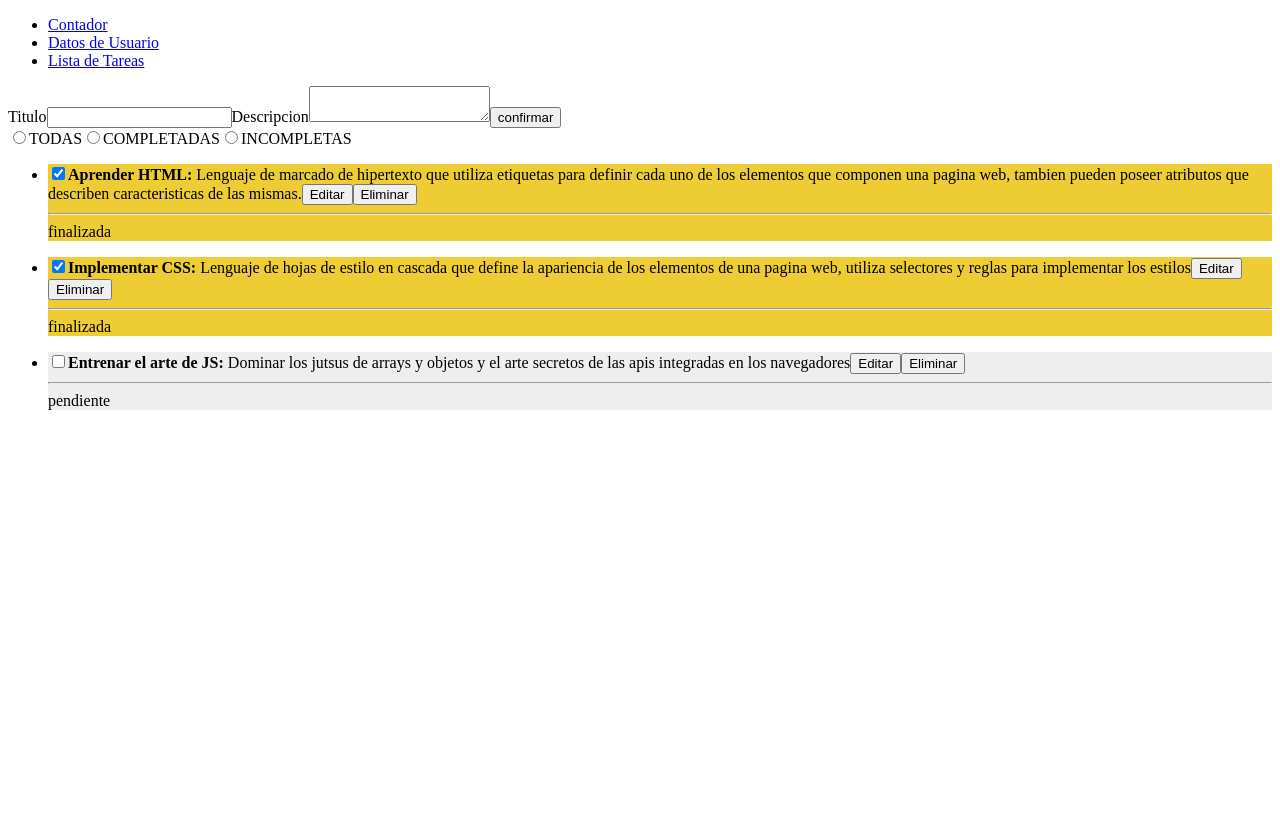
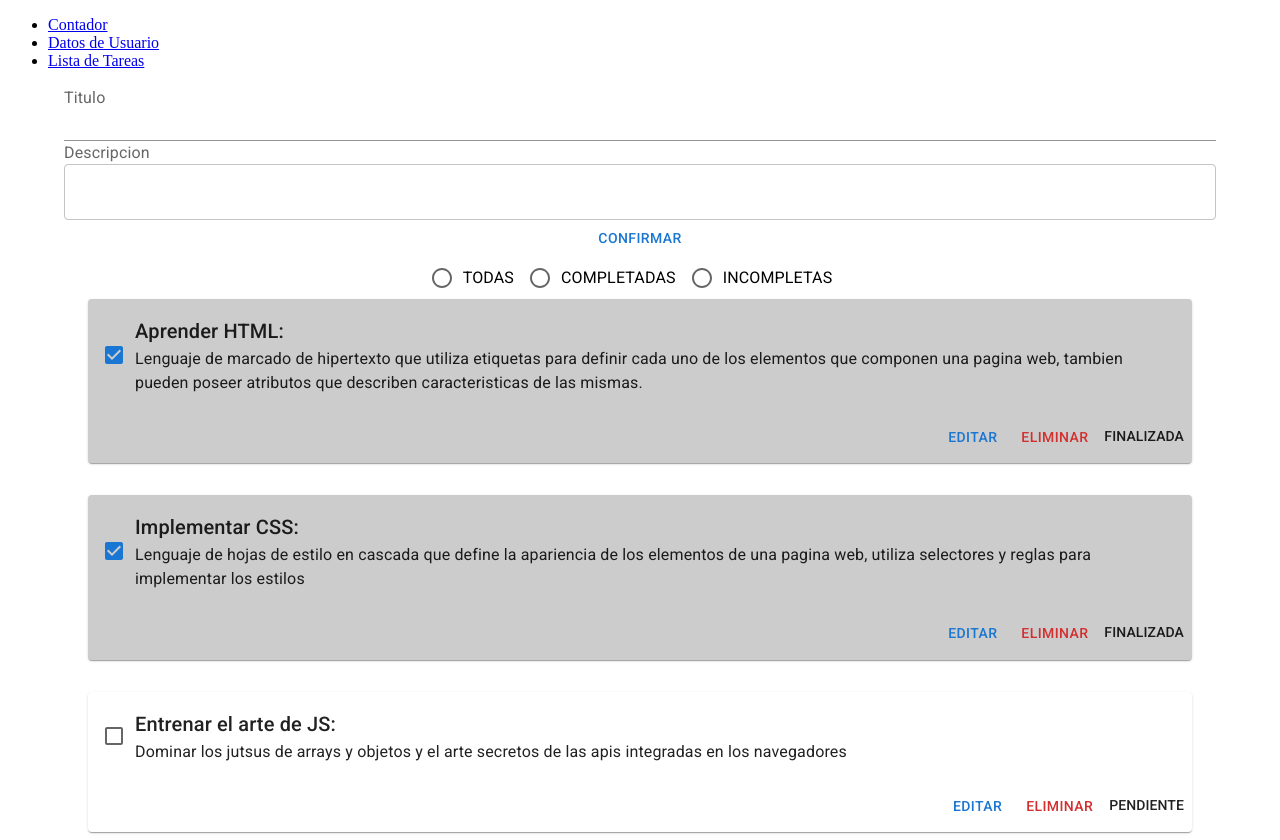
Before and after one commit to fpescar-lxv14/reactjs, a React (Vite) app: page /todos in a window 1280 px wide. Before the commit the page ends 800 px from the top, so only its background shows below. Built offline with nearby package versions, Linux system fonts and the light colour scheme.

Commit message:
implementar mui en contador y sesion

```diff
--- a/package.json
+++ b/package.json
@@ -13,6 +13,7 @@
   "dependencies": {
     "@emotion/react": "^11.13.5",
     "@emotion/styled": "^11.13.5",
+    "@fontsource/roboto": "^5.1.0",
     "@mui/icons-material": "^6.1.10",
     "@mui/material": "^6.1.10",
     "@reduxjs/toolkit": "^2.4.0",
--- a/src/components/Counter.jsx
+++ b/src/components/Counter.jsx
@@ -1,5 +1,8 @@
 import { useDispatch, useSelector } from "react-redux"
 import { increment, decrement, setnumber } from "../store/counterSlice"
+
+import { Button, Input } from "@mui/material";
+// import { AddIcon, RemoveIcon } from "@mui/icons-material"
 
 export default function Counter () {
     const dispatch = useDispatch();
@@ -8,10 +11,14 @@ export default function Counter () {
     return(
     <section>
         <h2>Contador: { number }</h2>
-        <button onClick={()=>handle(decrement,1)}>-</button>
-        <input type="number"
+        <Button variant="contained" color="error" onClick={()=>handle(decrement,1)}>
+            {/* <RemoveIcon/> */} -
+        </Button>
+        <Input type="number" variant="filled"
             onChange={({target}) => handle(setnumber, Number(target.value))}
             value={number}/>
-        <button onClick={()=>handle(increment,1)}>+</button>
+        <Button variant="contained" color="success" onClick={()=>handle(increment,1)}>
+            {/* <AddIcon/> */} +
+        </Button>
     </section>
 )}
--- a/src/components/Session/SessionData.jsx
+++ b/src/components/Session/SessionData.jsx
@@ -1,11 +1,14 @@
 import { useSelector } from "react-redux"
+import { List, ListItem, ListItemText } from "@mui/material"
 
 export default function SessionData(){
     const session = useSelector(state => state.session)
     return(
-    <ul>
+    <List dense={true}>
     { Object.entries(session).map(([k,v],i) =>
-        <li key={i}><strong>{k}:</strong> {v}</li>
+        <ListItem key={i}>
+            <ListItemText primary={v} secondary={k}/>
+        </ListItem>
     )}
-    </ul>
+    </List>
 )}
--- a/src/components/Session/SessionForm.jsx
+++ b/src/components/Session/SessionForm.jsx
@@ -1,6 +1,7 @@
+import { Fragment } from "react";
 import { useDispatch, useSelector } from "react-redux"
-import { setvalue, reset } from "../../store/sessionSlice"
-import { Fragment } from "react";
+import { setvalue } from "../../store/sessionSlice"
+import { Input, InputLabel } from "@mui/material";
 
 export default function SessionForm(){
     const dispatch = useDispatch()
@@ -11,13 +12,11 @@ export default function SessionForm(){
         <form style={{display: "grid"}}>
         { Object.entries(session).map(([k,v],i) =>
             <Fragment key={i}>
-            <label htmlFor={k}>{k}</label>
-            <input id={k}
+            <InputLabel htmlFor={k}>{k}</InputLabel>
+            <Input id={k}
                 type={getType(k)}
                 onInput={handle}
-                value={v}
-                autoComplete={1}
-                required={1} />
+                value={v}/>
             </Fragment>
         )}
         </form>
--- a/src/components/Session/index.jsx
+++ b/src/components/Session/index.jsx
@@ -1,10 +1,11 @@
+import { Container } from "@mui/material"
 import SessionData from "./SessionData"
 import SessionForm from "./SessionForm"
 export default function Session(){
     return (
-    <section>
+    <Container>
         <h2>Datos de Usuario</h2>
         <SessionForm/>
         <SessionData/>
-    </section>
+    </Container>
 )}
--- a/src/components/Todos/TodoFilter.jsx
+++ b/src/components/Todos/TodoFilter.jsx
@@ -1,18 +1,17 @@
 import { useDispatch } from "react-redux"
-import { filterTodos, resetFilter } from "../../store/todosSlice"
+import { filterTodos } from "../../store/todosSlice"
+import { RadioGroup, FormControlLabel, Radio } from "@mui/material"
 
 export default function TodoFilter() {
     const dispatch = useDispatch()
-    const showAll = () => dispatch(resetFilter())
+    const filter = ({target}) => dispatch(filterTodos(target.value))
     return (
-    <div>
-        <input id="all" onChange={showAll} type="radio" name="filtered" />
-        <label htmlFor="all">TODAS</label>
-
-        <input id="completed" onChange={() => dispatch(filterTodos(true))} type="radio" name="filtered" />
-        <label htmlFor="completed">COMPLETADAS</label>
-
-        <input id="pending" onChange={() => dispatch(filterTodos(false))} type="radio" name="filtered"/>
-        <label htmlFor="pending">INCOMPLETAS</label>
-    </div>
+    <RadioGroup row sx={{justifyContent: "center"}}>
+        <FormControlLabel label="TODAS" value={2}
+            control={<Radio/>} onChange={filter}/>
+        <FormControlLabel label="COMPLETADAS" value={1}
+            control={<Radio/>} onChange={filter}/>
+        <FormControlLabel label="INCOMPLETAS" value={0}
+            control={<Radio/>} onChange={filter}/>
+    </RadioGroup>
 )}
--- a/src/components/Todos/TodoForm.jsx
+++ b/src/components/Todos/TodoForm.jsx
@@ -1,20 +1,22 @@
 import { useTodo } from "./useTodo";
-
+import { Button, FormGroup, Input, InputLabel, TextField } from "@mui/material"
 export default function TodoForm() {
     const { get, handleSubmit } = useTodo()
     return (
     <form onSubmit={handleSubmit}>
-        <label htmlFor="title">Titulo</label>
-        <input id="title"
-            type="text"
-            name="title"
-            defaultValue={get("title")}
-            required={true}/>
-        <label htmlFor="description">Descripcion</label>
-        <textarea id="description"
-            name="description"
-            defaultValue={get("description")}
-            required={true}></textarea>
-        <button>confirmar</button>
+        <FormGroup>
+            <InputLabel htmlFor="title">Titulo</InputLabel>
+            <Input id="title"
+                name="title"
+                defaultValue={get("title")}
+                required={true}/>
+            <InputLabel htmlFor="description">Descripcion</InputLabel>
+            <TextField id="description"
+                name="description"
+                defaultValue={get("description")}
+                required={true}>
+            </TextField>
+            <Button type="submit">confirmar</Button>
+        </FormGroup>
     </form>
 )}
--- a/src/components/Todos/TodoList.jsx
+++ b/src/components/Todos/TodoList.jsx
@@ -1,30 +1,30 @@
 import { useSelector, useDispatch } from "react-redux";
 import { setCurrent, removeTodo, editTodo } from "../../store/todosSlice";
-import { useId } from "react";
+import { Card, CardContent, CardActions, Button, Checkbox, FormControlLabel, Typography, Container } from "@mui/material";
 
 export default function TodoList() {
     const { todos, filtered } = useSelector(s => s.todos)
     const data = filtered.length ? filtered : todos
     return (
-    <ul>{
-        data?.map(item => <ItemList key={item.id} {...item}/>
-    )}
-    </ul>
+    <Container sx={{display:"grid", gap:"2rem"}}>
+        { data?.map(item => <ItemList key={item.id} {...item}/> )}
+    </Container>
 )}
 const ItemList = ({id,title, description,completed}) =>{
     const dispatch = useDispatch()
-    const selfId = useId()
     return (
-    <li id={"todo_"+id}>
-        <p style={{backgroundColor: completed ? "#ec3" : "#eee"}}>
-            <input id={selfId} type="checkbox" onChange={() => dispatch(editTodo({id, completed: !completed}))} checked={completed}/>
-            <label htmlFor={selfId}>
-                <strong>{title}: </strong> {description}
-            </label>
-            <button onClick={()=>dispatch(setCurrent(id))}>Editar</button>
-            <button onClick={()=>dispatch(removeTodo(id))}>Eliminar</button>
-            <hr />
-            { completed ? "finalizada": "pendiente" }
-        </p>
-    </li>
+    <Card id={"todo_"+id} sx={{backgroundColor: completed && "#ccc" }}>
+        <CardContent>
+            <FormControlLabel control={
+                <Checkbox type="checkbox" onChange={() => dispatch(editTodo({id, completed: !completed}))} checked={completed}/> }
+            label={ <> <Typography variant="h6">{title}:</Typography>  <Typography variant="body">{description}</Typography></> }/>
+        </CardContent>
+        <CardActions sx={{justifyContent:"end"}}>
+            <Button color="primary" onClick={()=>dispatch(setCurrent(id))}>Editar</Button>
+            <Button color="error" onClick={()=>dispatch(removeTodo(id))}>Eliminar</Button>
+            <Typography variant="subtitle2">
+                { completed ? "FINALIZADA": "PENDIENTE" }
+            </Typography>
+        </CardActions>
+    </Card>
 )}
--- a/src/components/Todos/index.jsx
+++ b/src/components/Todos/index.jsx
@@ -1,12 +1,13 @@
 import TodoForm from "./TodoForm"
 import TodoFilter from "./TodoFilter"
 import TodoList from "./TodoList"
+import { Container } from "@mui/material"
 
 export default function Todos(){
     return(
-    <>
+    <Container>
         <TodoForm/>
         <TodoFilter/>
         <TodoList/>
-    </>
+    </Container>
 )}
--- a/src/components/Todos/useTodo.jsx
+++ b/src/components/Todos/useTodo.jsx
@@ -9,7 +9,7 @@ export function useTodo () {
         const formData = new FormData(e.target);
         const data = Object.fromEntries(formData);
         if (!current){
-            data.id = Number(todos[todos.length - 1]?.id) + 1 ?? 1
+            data.id = Number(todos[todos.length - 1]?.id) + 1 || 1
             data.completed = 0
             dispatch(addTodo(data))
         }
@@ -19,6 +19,6 @@ export function useTodo () {
         }
         e.target.reset();
     }
-    const get = (key) => current ? todos.find(item => current === item.id)[key] : ""
+    const get = (key) => current ? todos.find(item => current === item.id)[key] : undefined
     return { handleSubmit, get }
 }
--- a/src/main.jsx
+++ b/src/main.jsx
@@ -3,6 +3,10 @@ import { createRoot } from 'react-dom/client'
 import { Provider } from 'react-redux'
 import App from './App.jsx'
 import { store } from './store/index.jsx'
+import '@fontsource/roboto/300.css';
+import '@fontsource/roboto/400.css';
+import '@fontsource/roboto/500.css';
+import '@fontsource/roboto/700.css';
 
 createRoot(document.getElementById('root')).render(
   <StrictMode>
```
